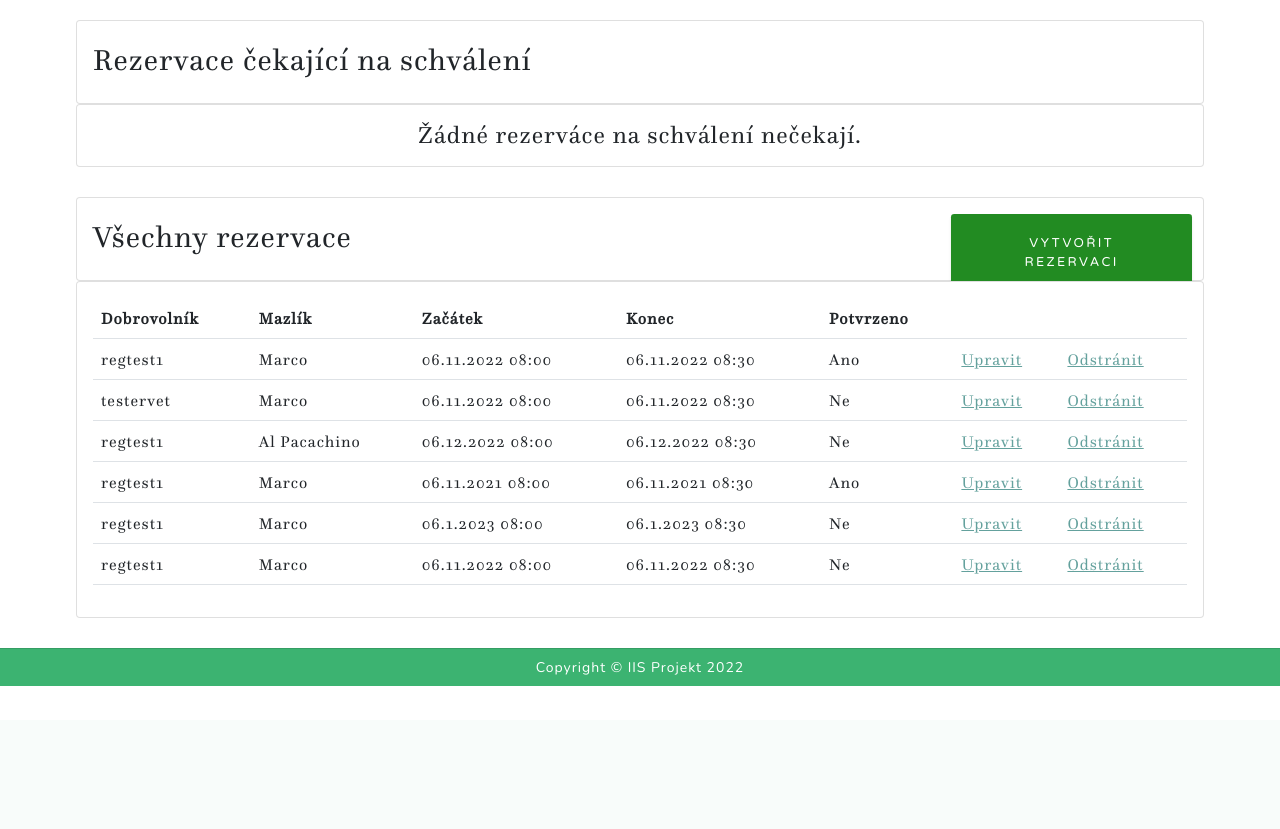
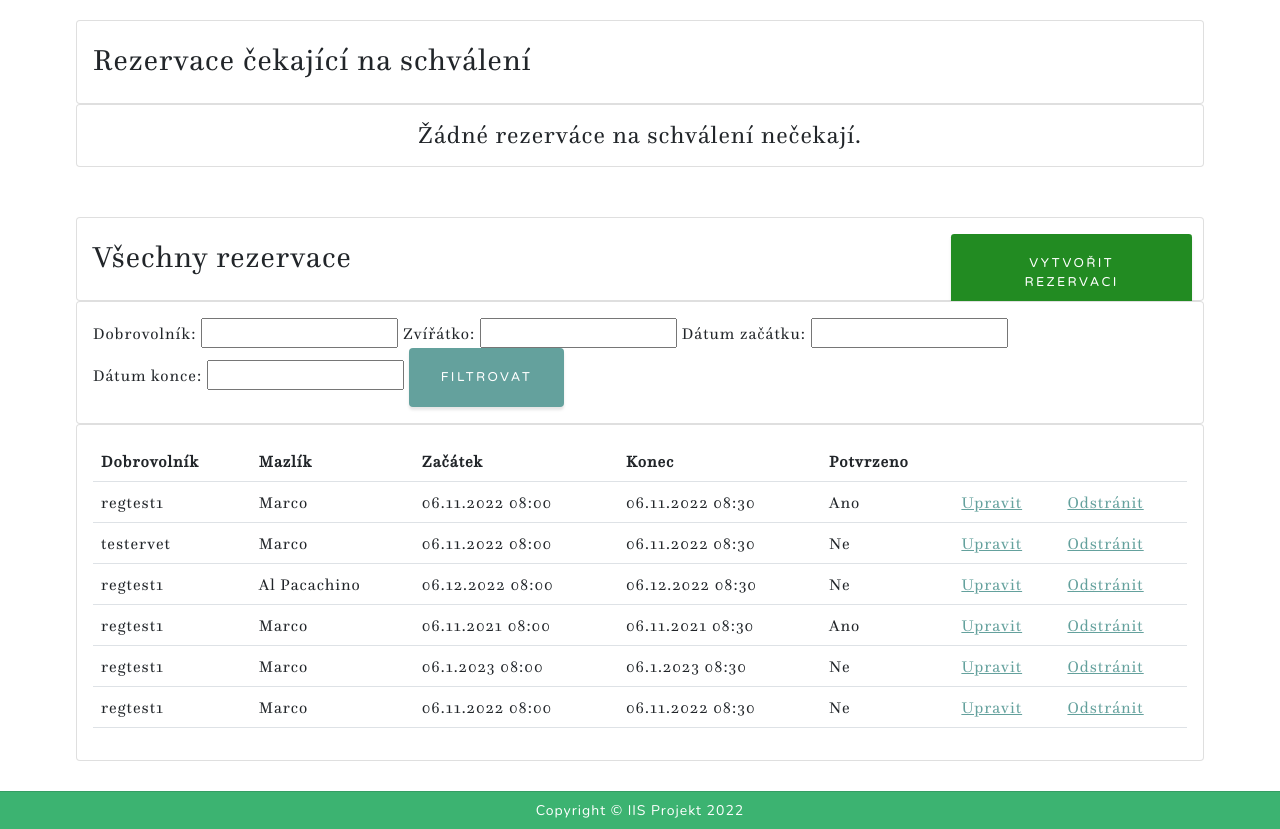
Before and after one commit to MoZZrello/IIS-Project-2022, a Django app: page /walk/dashboard/ in a window 1280 px wide. Shown: the part 80-909 px from the top of the page. Before the commit the page ends 766 px from the top, so only its background shows below. Run offline with Django 4.2, Linux system fonts and the light colour scheme; a user stored in the database is signed in; data comes from the database, SQL or seed files in the repository; some libraries are stand-ins or nearby versions; some web fonts are replaced.

Commit message:
Walks dashboard filter added

```diff
--- a/src/IISapp/filters.py
+++ b/src/IISapp/filters.py
@@ -2,6 +2,7 @@ import django_filters
 from django_filters import DateFilter, CharFilter, NumberFilter
 
 from .models import *
+from django.conf import settings
 
 
 class AnimalFilter(django_filters.FilterSet):
@@ -24,3 +25,20 @@ class UserFilter(django_filters.FilterSet):
     class Meta:
         model = User
         fields = ['full_name', 'phone_number', 'mail', 'user_name']
+
+
+class OutingsFilter(django_filters.FilterSet):
+    user_name = CharFilter(field_name="user_name__user_name", lookup_expr="icontains", label="Dobrovolník")
+    animal = CharFilter(field_name="animal__animal_name", lookup_expr="icontains", label="Zvířátko")
+    outing_start = django_filters.DateFilter(field_name='outing_start',
+                                             lookup_expr='contains',
+                                             label='Dátum začátku',
+                                             input_formats=['%d.%m.%Y'])
+    outing_end = django_filters.DateFilter(field_name='outing_end',
+                                           lookup_expr='contains',
+                                           label='Dátum konce',
+                                           input_formats=['%d.%m.%Y'])
+
+    class Meta:
+        model = outing_reservation
+        fields = ['user_name', 'animal', 'outing_start', 'outing_end']
--- a/src/IISapp/templates/about.html
+++ b/src/IISapp/templates/about.html
@@ -41,6 +41,7 @@
         </form>
     </div>
 </div>
+
 <div class="row">
     <div class="col-md">
         <div class="card card-body">
--- a/src/IISapp/templates/walks_dashboard.html
+++ b/src/IISapp/templates/walks_dashboard.html
@@ -50,11 +50,22 @@
     </div>
 </div>
 
-<div class="row" style="padding-top: 30px; margin: auto; width: 90%; padding-bottom: 30px">
+<div class="row" style="padding-top: 50px; margin: auto; width: 90%; padding-bottom: 30px">
     <div class="col-md">
         <div class="card card-body wrapper">
             <div style="font-size: 30px;">Všechny rezervace</div>
             <div><a class="btn btn-sm btn-info" href="{% url 'create_walk' %}" style="background-color: forestgreen;color: white;">Vytvořit rezervaci</a></div>
+        </div>
+        <div class="card card-body">
+            <form method="GET">
+                {% for field in outingFilter.form %}
+                    <div style="display: inline-block;">
+                        {{ field.errors }}
+                        {{ field.label_tag }} {{ field }}
+                    </div>
+                {% endfor %}
+                <button class="btn btn-primary" type="submit">Filtrovat</button>
+            </form>
         </div>
         <div class="card card-body">
             <table class="table">
--- a/src/IISapp/views.py
+++ b/src/IISapp/views.py
@@ -147,7 +147,10 @@ def walks_dashboard(request):
     requests = Requests.objects.filter(request_name="Venčení", veterinary_req=False, request_verification=False)
     record_count = requests.count()
 
-    context = {'user': user, 'reservations': reservations, 'requests': requests, 'record_count': record_count}
+    outingFilter = OutingsFilter(request.GET, queryset=reservations)
+    reservations = outingFilter.qs
+
+    context = {'user': user, 'reservations': reservations, 'requests': requests, 'outingFilter': outingFilter, 'record_count': record_count}
     return render(request, 'walks_dashboard.html', context)
 
 
--- a/src/src/settings.py
+++ b/src/src/settings.py
@@ -140,3 +140,5 @@ MEDIA_URL = '/img/'
 MEDA_ROOT = os.path.join(BASE_DIR, 'static/img')
 
 FORM_RENDERER = 'django.forms.renderers.TemplatesSetting'
+
+DATE_INPUT_FORMATS = '%d/%m/%Y'
```
